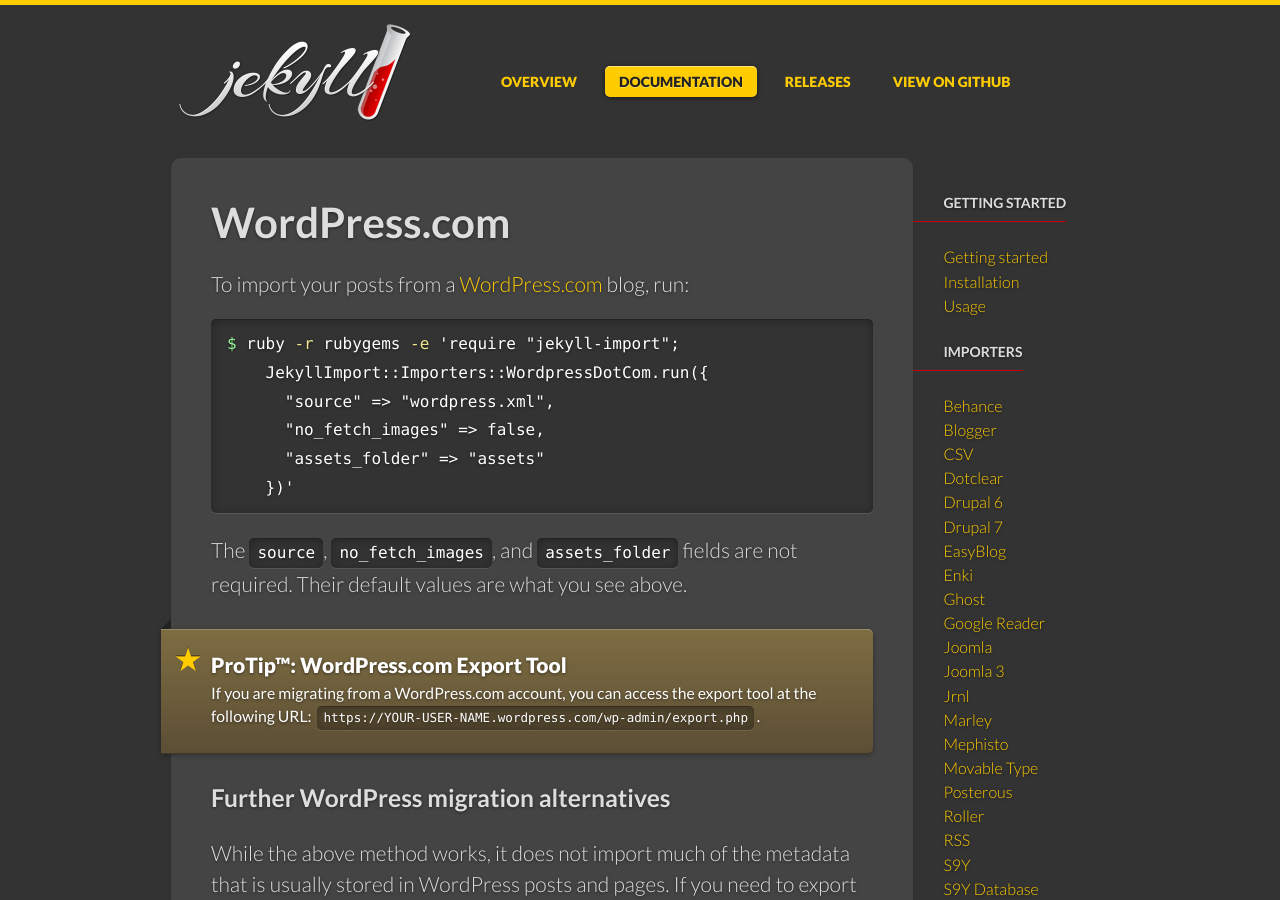
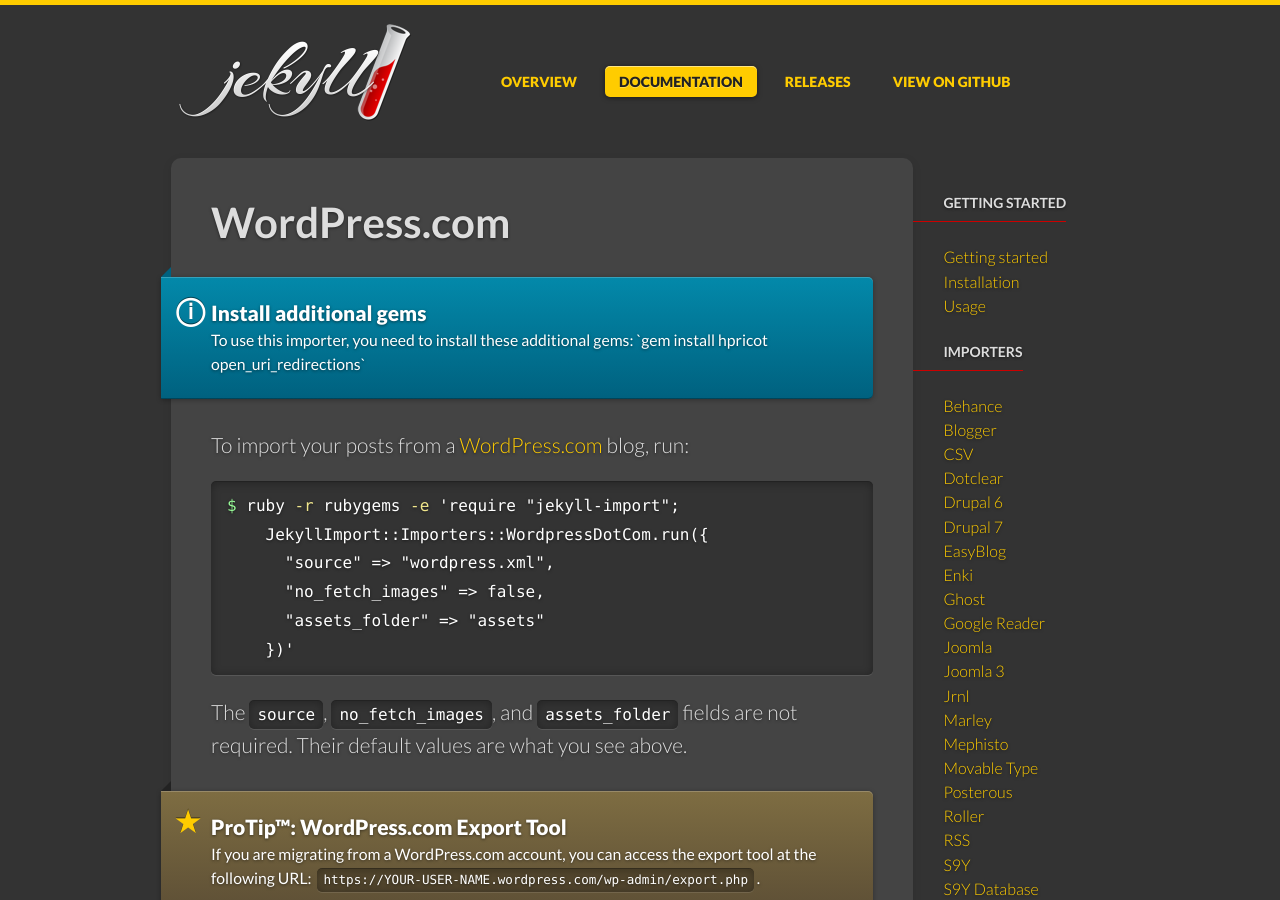
Before and after one commit to jekyll/jekyll-import, a Jekyll site: the page built from docs/_importers/wordpressdotcom.md, in a window 1280 px wide and 900 px high. Built offline with Jekyll 4.4.1, drawn with Linux system fonts in a browser that asks for light colours; some web fonts are replaced.

Commit message:
Add install additional gem note (#403)
Merge pull request 403

```diff
--- a/docs/_importers/wordpressdotcom.md
+++ b/docs/_importers/wordpressdotcom.md
@@ -6,6 +6,13 @@
 next_section: third-party
 permalink: /docs/wordpressdotcom/
 ---
+<div class="note info">
+  <h5>Install additional gems</h5>
+  <p>
+    To use this importer, you need to install these additional gems:
+    `gem install hpricot open_uri_redirections`
+  </p>
+</div>
 
 To import your posts from a [WordPress.com](http://wordpress.com) blog, run:
 
```
